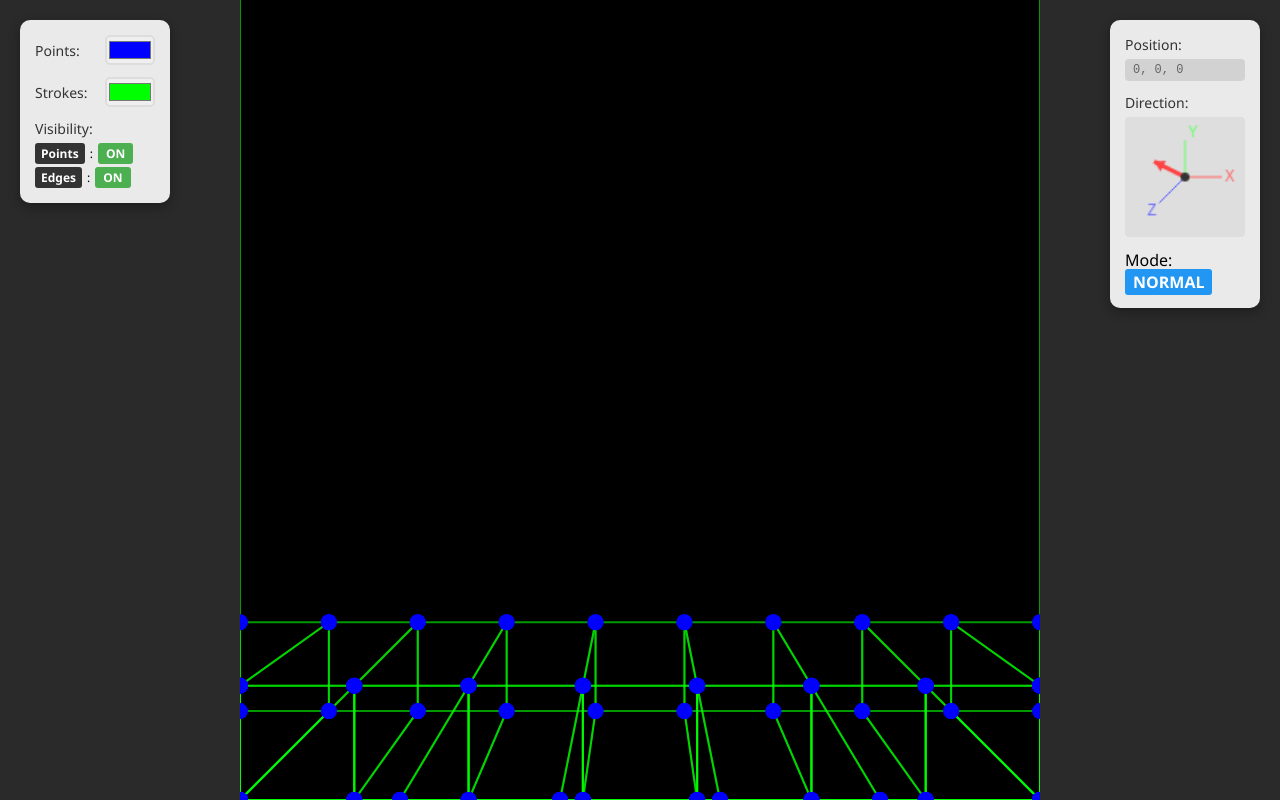
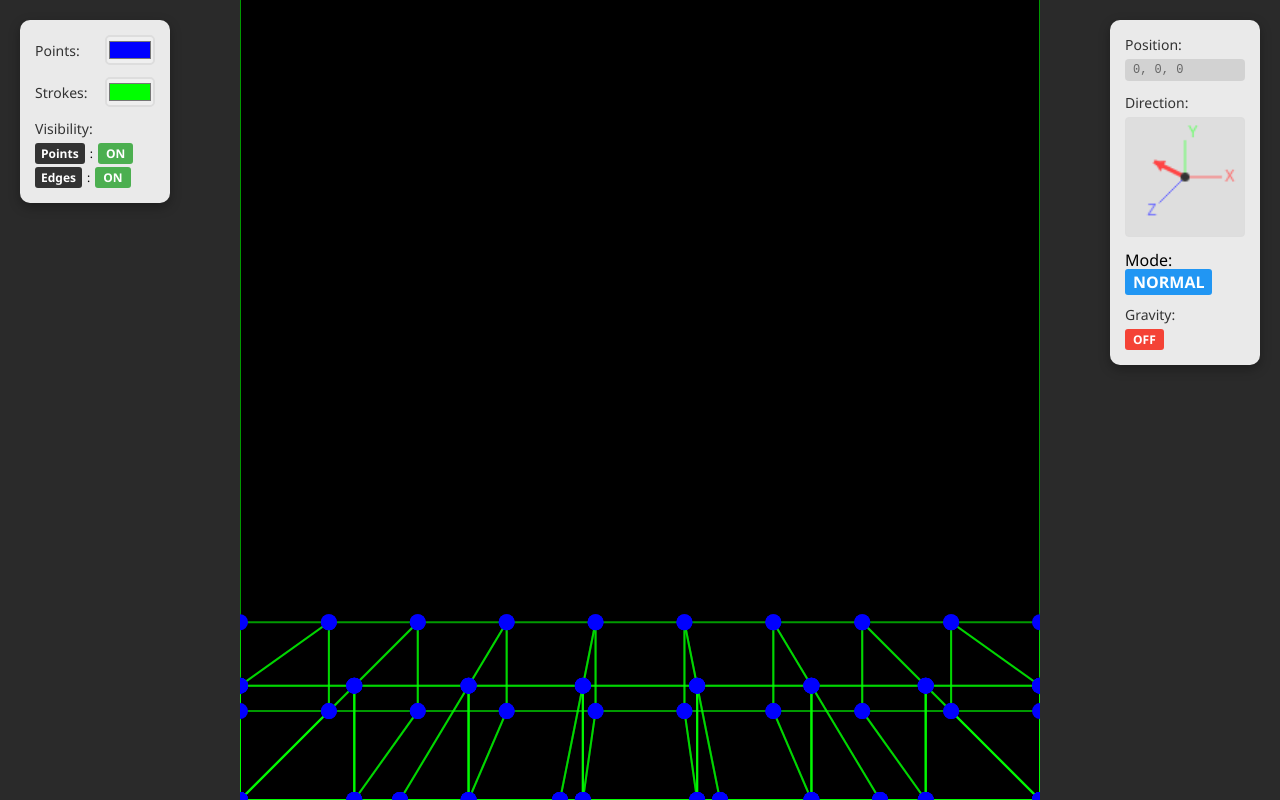
Before and after one commit to CCernusca/webblocks, a Flask app: page / in a window 1280 px wide. Run offline with Flask 3, Linux system fonts and the light colour scheme.

Commit message:
Gravity update - Added toggleable (G) constant gravity (no velocity calculations, just constant falling speed) - Fixed pitch having no limits in Interactive mode (kinda).

```diff
--- a/static/script.js
+++ b/static/script.js
@@ -17,6 +17,9 @@ const worldStructureMap = new Map();
 
 // Selected structure for placement (default: "cube")
 let selectedStructure = "cube";
+
+// Gravity state
+let gravityEnabled = false;
 
 // --- Camera / View ---
 const view = {
@@ -705,10 +708,15 @@ window.addEventListener('keydown',e=>{
         handleStructureSelection(e.code);
     }
 
+    // Handle gravity toggle
+    if(e.code === 'KeyG') {
+        toggleGravity();
+    }
+
     // Prevent default browser behaviors for game controls
     if(['ArrowUp', 'ArrowDown', 'ArrowLeft', 'ArrowRight', 'Space', 'ShiftLeft',
         'KeyW', 'KeyA', 'KeyS', 'KeyD', 'KeyQ', 'KeyE', 'AltLeft', 'AltRight',
-        'KeyM', 'KeyN', 'KeyC', 'KeyV', 'Escape', 'Digit0', 'Digit1', 'Digit2', 'Digit3',
+        'KeyM', 'KeyN', 'KeyC', 'KeyV', 'Escape', 'KeyG', 'Digit0', 'Digit1', 'Digit2', 'Digit3',
         'Digit4', 'Digit5', 'Digit6', 'Digit7', 'Digit8', 'Digit9'].includes(e.code)) {
         e.preventDefault();
     }
@@ -722,7 +730,7 @@ window.addEventListener('keyup',e=>{
     // Prevent default browser behaviors for game controls
     if(['ArrowUp', 'ArrowDown', 'ArrowLeft', 'ArrowRight', 'Space', 'ShiftLeft',
         'KeyW', 'KeyA', 'KeyS', 'KeyD', 'KeyQ', 'KeyE', 'AltLeft', 'AltRight',
-        'KeyM', 'KeyN', 'KeyC', 'KeyV', 'Escape', 'Digit0', 'Digit1', 'Digit2', 'Digit3',
+        'KeyM', 'KeyN', 'KeyC', 'KeyV', 'Escape', 'KeyG', 'Digit0', 'Digit1', 'Digit2', 'Digit3',
         'Digit4', 'Digit5', 'Digit6', 'Digit7', 'Digit8', 'Digit9'].includes(e.code)) {
         e.preventDefault();
     }
@@ -731,6 +739,7 @@ window.addEventListener('keyup',e=>{
 // Initialize visibility and interactive displays
 updateVisibilityDisplay();
 updateInteractiveDisplay();
+updateGravityDisplay();
 
 // Mouse event handlers for interactive mode
 document.addEventListener('pointerlockchange', () => {
@@ -745,17 +754,35 @@ document.addEventListener('mousemove', (e) => {
         const deltaYaw = e.movementX * sensitivity;
         const deltaPitch = e.movementY * sensitivity;
 
+        // Check pitch limits before applying pitch rotation
+        const currentPitch = Math.asin(-view.forward[1]) * 180 / Math.PI;
+        const maxPitch = 89;
+        const minPitch = -89;
+
+        // Only apply pitch if within limits
+        let applyPitch = true;
+        if (deltaPitch > 0 && currentPitch >= maxPitch) {
+            applyPitch = false; // Trying to look up beyond limit
+        } else if (deltaPitch < 0 && currentPitch <= minPitch) {
+            applyPitch = false; // Trying to look down beyond limit
+        }
+
         // Apply yaw rotation using rotateAroundAxis (more reliable)
         const yawedForward = rotateAroundAxis(view.forward, [0, 1, 0], deltaYaw);
         const yawedRight = rotateAroundAxis(view.right, [0, 1, 0], deltaYaw);
         const yawedUp = rotateAroundAxis(view.up, [0, 1, 0], deltaYaw);
 
-        // Apply pitch rotation using rotateAroundAxis (more reliable)
-        const newForward = rotateAroundAxis(yawedForward, yawedRight, deltaPitch);
-        const newUp = rotateAroundAxis(yawedUp, yawedRight, deltaPitch);
-
-        view.forward = newForward;
-        view.up = newUp;
+        // Apply pitch rotation only if within limits
+        let finalForward = yawedForward;
+        let finalUp = yawedUp;
+
+        if (applyPitch) {
+            finalForward = rotateAroundAxis(yawedForward, yawedRight, deltaPitch);
+            finalUp = rotateAroundAxis(yawedUp, yawedRight, deltaPitch);
+        }
+
+        view.forward = finalForward;
+        view.up = finalUp;
         view.right = yawedRight; // Keep the yawed right vector
 
         // No resetRoll needed - yaw+pitch sequence should be clean
@@ -1023,6 +1050,20 @@ function handleStructureSelection(keyCode) {
     console.log(`Selected structure: ${selectedStructure} (index ${number})`);
 }
 
+// Toggle gravity on/off
+function toggleGravity() {
+    gravityEnabled = !gravityEnabled;
+    updateGravityDisplay();
+    console.log(`Gravity ${gravityEnabled ? 'enabled' : 'disabled'}`);
+}
+
+// Update gravity display
+function updateGravityDisplay() {
+    const gravityStatus = document.getElementById('gravity-status');
+    gravityStatus.textContent = gravityEnabled ? 'ON' : 'OFF';
+    gravityStatus.className = gravityEnabled ? 'gravity-value on' : 'gravity-value off';
+}
+
 // Check if position would collide with any structure
 function checkCollision(position) {
     const playerRadius = 20; // Player collision radius in world units
@@ -1457,6 +1498,23 @@ function updateCamera(time){
         if(keys['ShiftLeft']) { view.x-=up[0]*speed;      view.y-=up[1]*speed;      view.z-=up[2]*speed; moved=true; }
     }
 
+    // --- Gravity ---
+    if (gravityEnabled) {
+        const gravitySpeed = 200; // Gravity speed in world units per second
+        const gravityDelta = gravitySpeed * deltaTime;
+
+        // Apply gravity as downward movement
+        const gravityTestPos = [view.x, view.y - gravityDelta, view.z];
+
+        // Check collision for gravity
+        const currentPosColliding = checkCollision([view.x, view.y, view.z]);
+        if (!currentPosColliding && !checkCollision(gravityTestPos)) {
+            view.y -= gravityDelta;
+            moved = true;
+        }
+        // If colliding, don't apply gravity (player is on ground)
+    }
+
     // --- Rotation ---
     const rotated = interactiveMode ? false : updateCameraRotation(rotDelta);
 
--- a/static/style.css
+++ b/static/style.css
@@ -176,3 +176,46 @@ input[type="color"]:hover {
 .mode-value.interactive {
     background: #4CAF50;
 }
+
+.gravity-info {
+    display: flex;
+    flex-direction: column;
+    gap: 5px;
+}
+
+.gravity-text {
+    font-size: 14px;
+    color: #333;
+    font-weight: 500;
+}
+
+.gravity-status {
+    display: flex;
+    flex-direction: column;
+    gap: 3px;
+}
+
+.gravity-item {
+    display: flex;
+    align-items: center;
+    gap: 5px;
+    font-size: 12px;
+}
+
+.gravity-value {
+    background: #666;
+    color: white;
+    padding: 2px 8px;
+    border-radius: 3px;
+    font-weight: bold;
+    min-width: 30px;
+    text-align: center;
+}
+
+.gravity-value.on {
+    background: #9C27B0;
+}
+
+.gravity-value.off {
+    background: #f44336;
+}
--- a/templates/index.html
+++ b/templates/index.html
@@ -45,6 +45,14 @@
                 </div>
             </div>
         </div>
+        <div class="gravity-info">
+            <div class="gravity-text">Gravity:</div>
+            <div class="gravity-status">
+                <div class="gravity-item">
+                    <span id="gravity-status" class="gravity-value">OFF</span>
+                </div>
+            </div>
+        </div>
     </div>
     <canvas id="canvas"></canvas>
     <script src="{{ url_for('static', filename='script.js') }}"></script>
```
